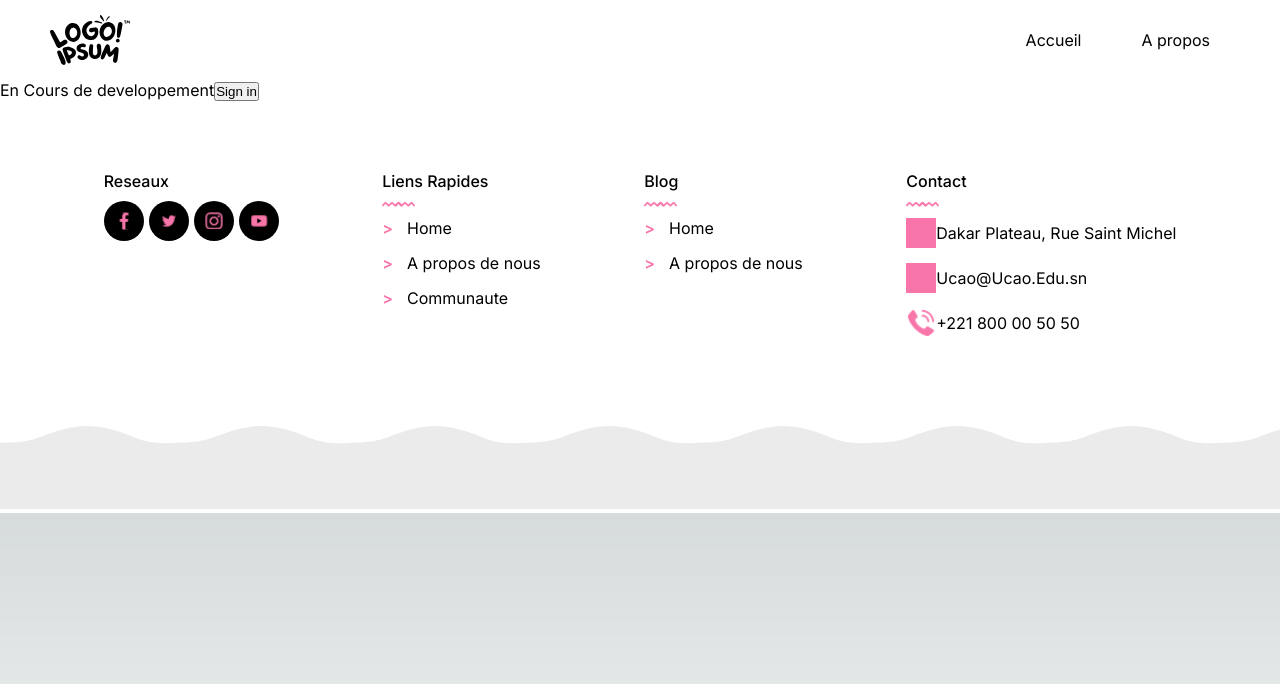
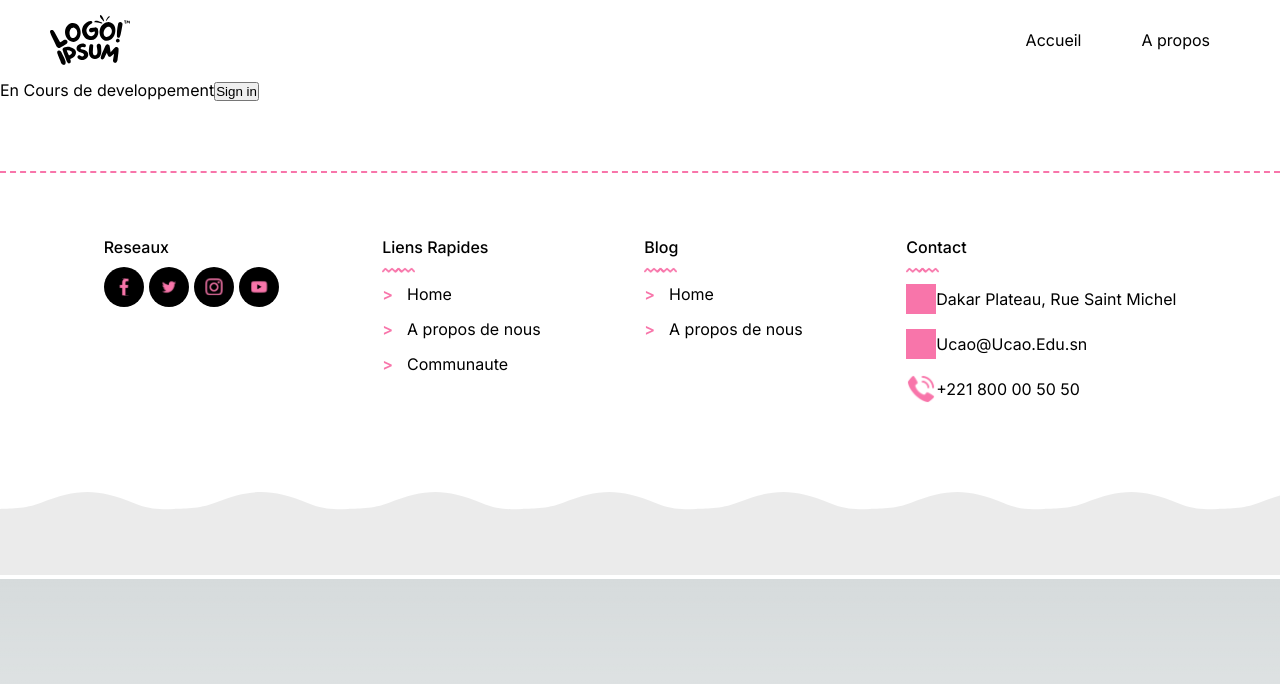
Before and after one commit to Dar-rius/orientation, a Next.js app: page / in a window 1280 px wide. Shown: the top 684 px of the page. Built offline with nearby package versions, Linux system fonts and the light colour scheme.

Commit message:
update footer

```diff
--- a/components/footer.tsx
+++ b/components/footer.tsx
@@ -9,10 +9,17 @@ import Facebook from "@/public/footer/facebook.svg"
 import Insta from "@/public/footer/insta.svg"
 import Youtube from "@/public/footer/youtub.svg"
 import Twitter from "@/public/footer/twitter.svg"
+import Line1 from "@/public/footer/line.svg"
 
 export default function Footer(){
     return <footer>
         <div style={{
+            paddingTop:"5%",
+            borderTop:"dashed 2px #F875AA",
+            //borderStyle: "dashed solid",
+            borderBottom:"none",
+            borderRight:"none",
+            borderLeft:"none",
             display:"flex",
             justifyContent:"space-evenly",
             alignItems:"start",
```
Also changed, not shown: public/footer/line.svg (added), public/footer/logo.svg (deleted).
